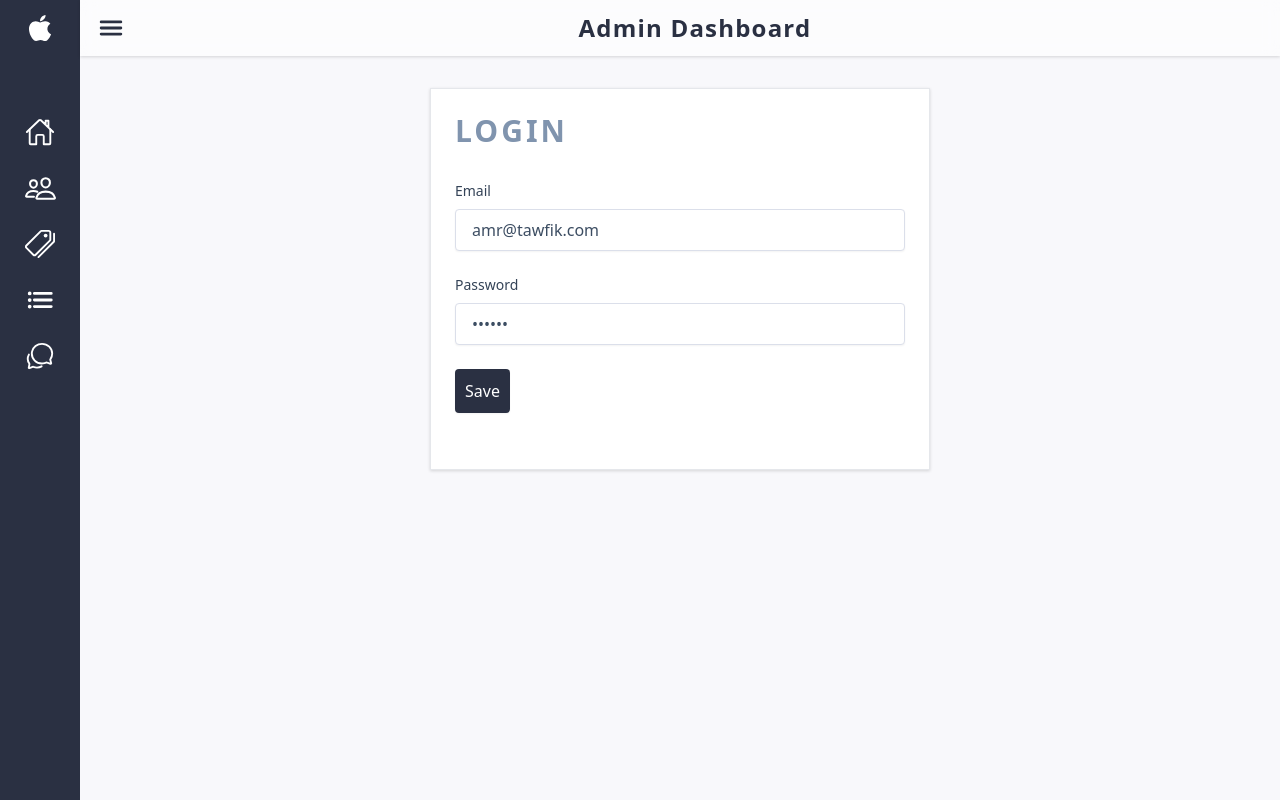
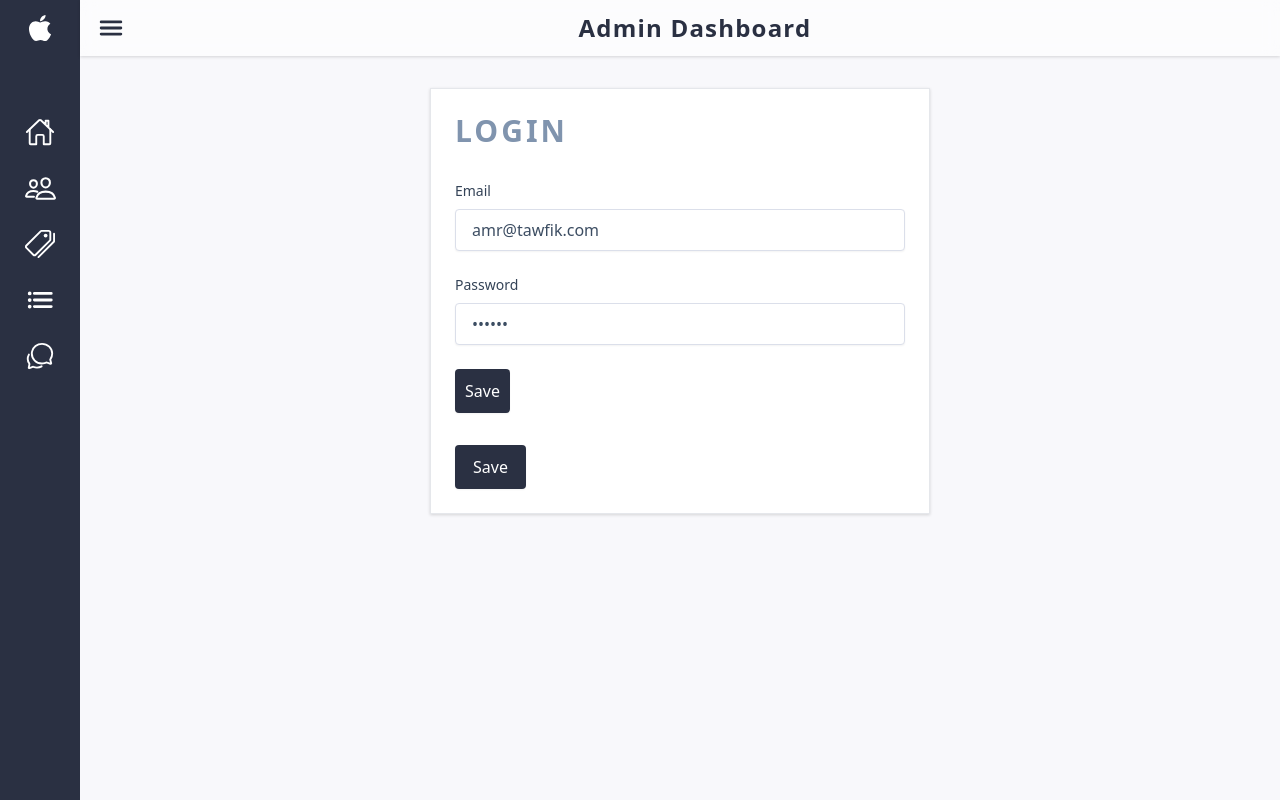
Before and after one commit to amr86elgendy/admin-dashboard-react, a React (Create React App) app: page /login in a window 1280 px wide. Built offline with nearby package versions, Linux system fonts and the light colour scheme; no server answers.

Commit message:
fix update product

```diff
--- a/src/components/FormikContainer.js
+++ b/src/components/FormikContainer.js
@@ -14,14 +14,22 @@ const FormikContainer = ({
       onSubmit={onSubmit}
       enableReinitialize
     >
-      {(props) => (
+      {(props) => {
+        // console.log(initialValues);
+        return (
         <Form>
           <h2 className='mb-8 tracking-widest uppercase text-[#8094ae]'>
             {title}
           </h2>
           <div className='grid grid-cols-6 gap-6 mb-8'>{children}</div>
+          <button
+            className='btn'
+            type='submit'
+          >
+            save
+          </button>
         </Form>
-      )}
+      )}}
     </Formik>
   );
 };
--- a/src/routes/products/Form.js
+++ b/src/routes/products/Form.js
@@ -21,8 +21,10 @@ const ProductForm = () => {
     productId,
     params['*'].startsWith('update')
   );
-console.log(updatedData, productId);
+  // console.log(updatedData, productId);
   const { mutate: updateProduct } = useUpdateProduct();
+
+  // useEffect(() => customizeValues(), [updatedData]);
 
   const initialValues = {
     name: '',
@@ -49,8 +51,7 @@ console.log(updatedData, productId);
   };
 
   const handleSubmit = (values, submitProps) => {
-    console.log('yessss');
-    if (productId && updatedData) {
+    if (productId) {
       updateProduct(
         { productId, product: values, token },
         {
@@ -69,6 +70,18 @@ console.log(updatedData, productId);
     }
   };
 
+  const customizeValues = (product) => {
+    if (product) {
+      const initialProduct = {};
+      const fields = Object.keys(initialValues);
+      Object.entries(product || {}).map(([key, value]) =>
+        fields.includes(key) ? (initialProduct[key] = value) : null
+      );
+      return initialProduct;
+    }
+    return initialValues;
+  };
+
   return (
     <div className='bg-[#f8f8fb]'>
       <div className='pt-6 pl-10'>
@@ -82,7 +95,7 @@ console.log(updatedData, productId);
             <h1>Loading...</h1>
           ) : (
             <FormikContainer
-              initialValues={updatedData?.product || initialValues}
+              initialValues={customizeValues(updatedData?.product)}
               validate={validate}
               onSubmit={handleSubmit}
               title='product form'
@@ -144,9 +157,6 @@ console.log(updatedData, productId);
               />
               <FormControl control='radio' label='Featured' name='featured' />
               <FormControl control='upload' label='Images' name='images' />
-              <button className='btn' type='submit'>
-                save
-              </button>
             </FormikContainer>
           )}
         </div>
```
